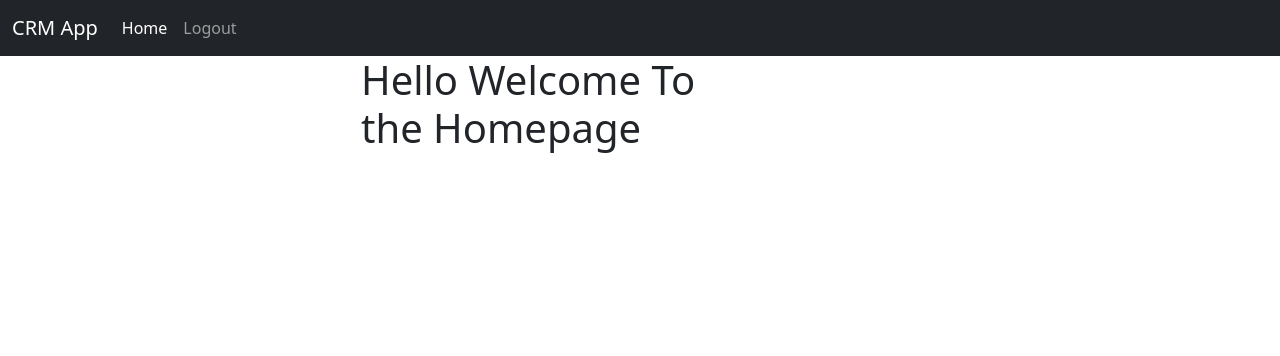
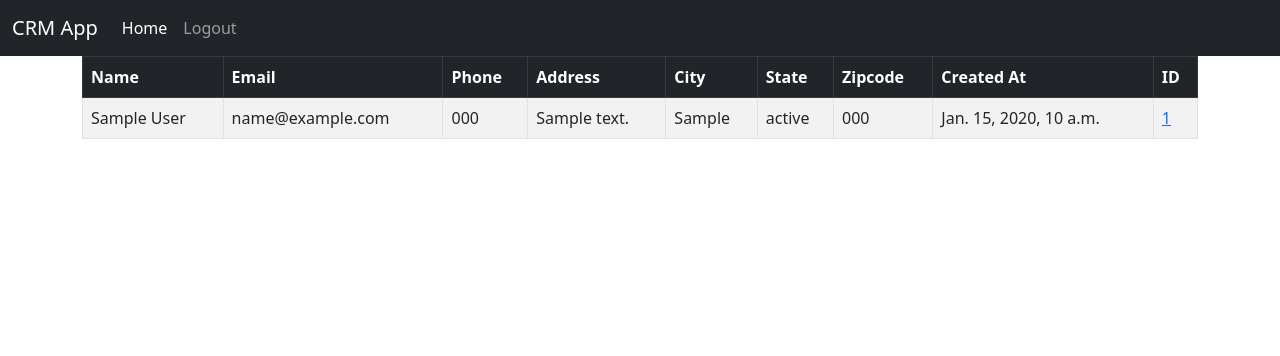
Before and after one commit to HermanMusyoki/django_CRM, a Django app: page / in a window 1280 px wide. Shown: the top 356 px of the page. Run offline with Django 3.2, Linux system fonts and the light colour scheme; a user stored in the database is signed in; tables that the repository leaves empty hold one stand-in row (values such as "Sample post").

Commit message:
view records on the website

```diff
--- a/website/templates/home.html
+++ b/website/templates/home.html
@@ -1,31 +1,76 @@
 {% extends 'base.html' %}
 
 {% block content %}
-<div class="col-md-6 offset-md-3">
+
+
+
 {% if user.is_authenticated %}
-    <h1>Hello Welcome To <br /> the Homepage</h1>
+
+
+<table class="table table-striped table-hover table-bordered">
+  <thead class="table-dark">
+    <tr>
+      <th scope="col">Name</th>
+      <th scope="col">Email</th>
+      <th scope="col">Phone</th>
+      <th scope="col">Address</th>
+      <th scope="col">City</th>
+      <th scope="col">State</th>
+      <th scope="col">Zipcode</th>
+      <th scope="col">Created At</th>
+      <th scope="col">ID</th>
+    </tr>
+  </thead>
+  <tbody>
+
+{% if records %}
+	{% for record in records %}
+		<tr>
+			<td>{{ record.first_name }} {{ record.last_name }}</td>
+			<td>{{ record.email }}</td>
+			<td>{{ record.phone }}</td>
+			<td>{{ record.address }}</td>
+			<td>{{ record.city }}</td>
+			<td>{{ record.state }}</td>
+			<td>{{ record.zipcode }}</td>
+			<td>{{ record.created_at }}</td>
+			<td><a href="{% url 'record' record.id %}">{{ record.id }}</a></td>
+		</tr>
+	{% endfor %}
+
+{% endif %}
+
+
+	  </tbody>
+	</table>
+
+
+
+
 
 {% else %}
+
+<div class="col-md-6 offset-md-3">
 <h1>Login</h1>
+<br/>
 
 <form method="POST" action="{% url 'home' %}">
 	{% csrf_token %}
 
-        <form>
   <div class="mb-3">
-              <label for="exampleInputEmail1" class="form-label">Username</label>
-              <input type="text" name="username" class="form-control"  aria-describedby="emailHelp" required>
+    <input type="text" class="form-control" name="username", placeholder="Username" required>
+
+  </div><br/>
+  <div class="mb-3">
+    <input type="password" class="form-control" name="password", placeholder="Password" required>
   </div>
-            <div class="mb-3">
-              <label for="exampleInputPassword1" class="form-label">Password</label>
-              <input type="password" name="password" class="form-control" required>
-            </div>
+  <br/>
+  <button type="submit" class="btn btn-secondary">Login</button>
 
-            <button type="submit" class="btn btn-primary">Login</button>
 </form>
-    </form>
-{% endif %}
-</div>
 
 
+
+{% endif %}
+
 {% endblock %}
--- a/website/views.py
+++ b/website/views.py
@@ -2,8 +2,10 @@ from django.shortcuts import render, redirect
 from django.contrib.auth import authenticate, login, logout
 from django.contrib import messages
 from .forms import SignUpForm
+from .models import Record
 
 def home(request):
+    records = Record.objects.all()
     # check if logging in
     if request.method == 'POST':
         username = request.POST['username']
@@ -18,7 +20,7 @@ def home(request):
             messages.success(request, "There was an error logging in, Please try again ...")
             return redirect('home')
     else:
-        return render(request, 'home.html', {})
+        return render(request, 'home.html', {'records' : records})
 
 def logout_user(request):
     logout(request)
```
Lines whose indentation alone changed are shown as unchanged.
